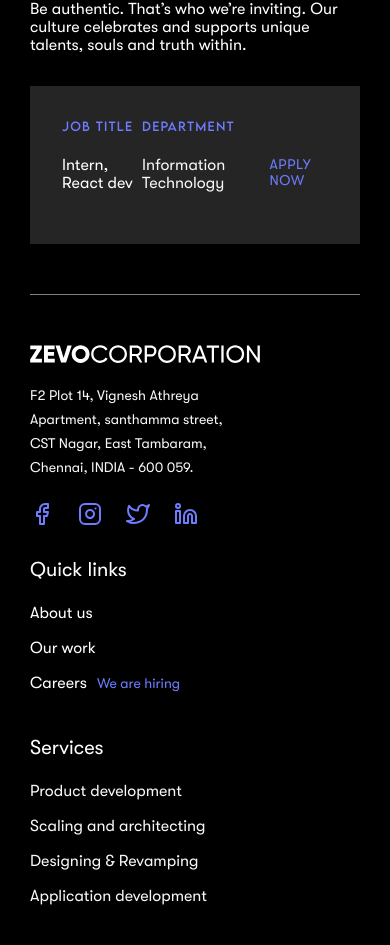
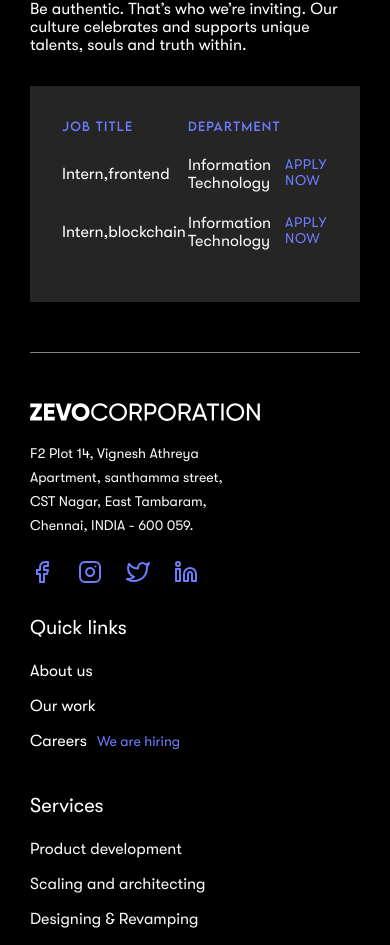
Before and after one commit to zevocorporation/zevo-corporation-landing, a React (Create React App) app: page /careers in a window 390 px wide. Shown: the part 3856-4801 px from the top of the page. Built offline with nearby package versions, Linux system fonts and the light colour scheme.

Commit message:
'changes'

```diff
--- a/src/data/job.js
+++ b/src/data/job.js
@@ -1,10 +1,16 @@
 export const jobs = [
   {
-    title: "Intern, React dev",
+    title: "Intern,frontend",
     dep: "Information Technology",
     exp: "Fresher",
     location: "Remote | Chennai, INDIA",
   },
+  {
+    title: "Intern,blockchain",
+    dep: "Information Technology",
+    exp: "Fresher",
+    location: "Remote | Chennai, INDIA",
+  }
   // {
   //     title:"Senior UX Designer",
   //     dep:"UI & UX ",
--- a/src/styles/screens/careers.css
+++ b/src/styles/screens/careers.css
@@ -183,4 +183,7 @@
     font-size: 14px;
     letter-spacing: 0.05em;
   }
+  .career .job table td:nth-child(1){
+    margin-right: 0.2em;
+  }
 }
```
